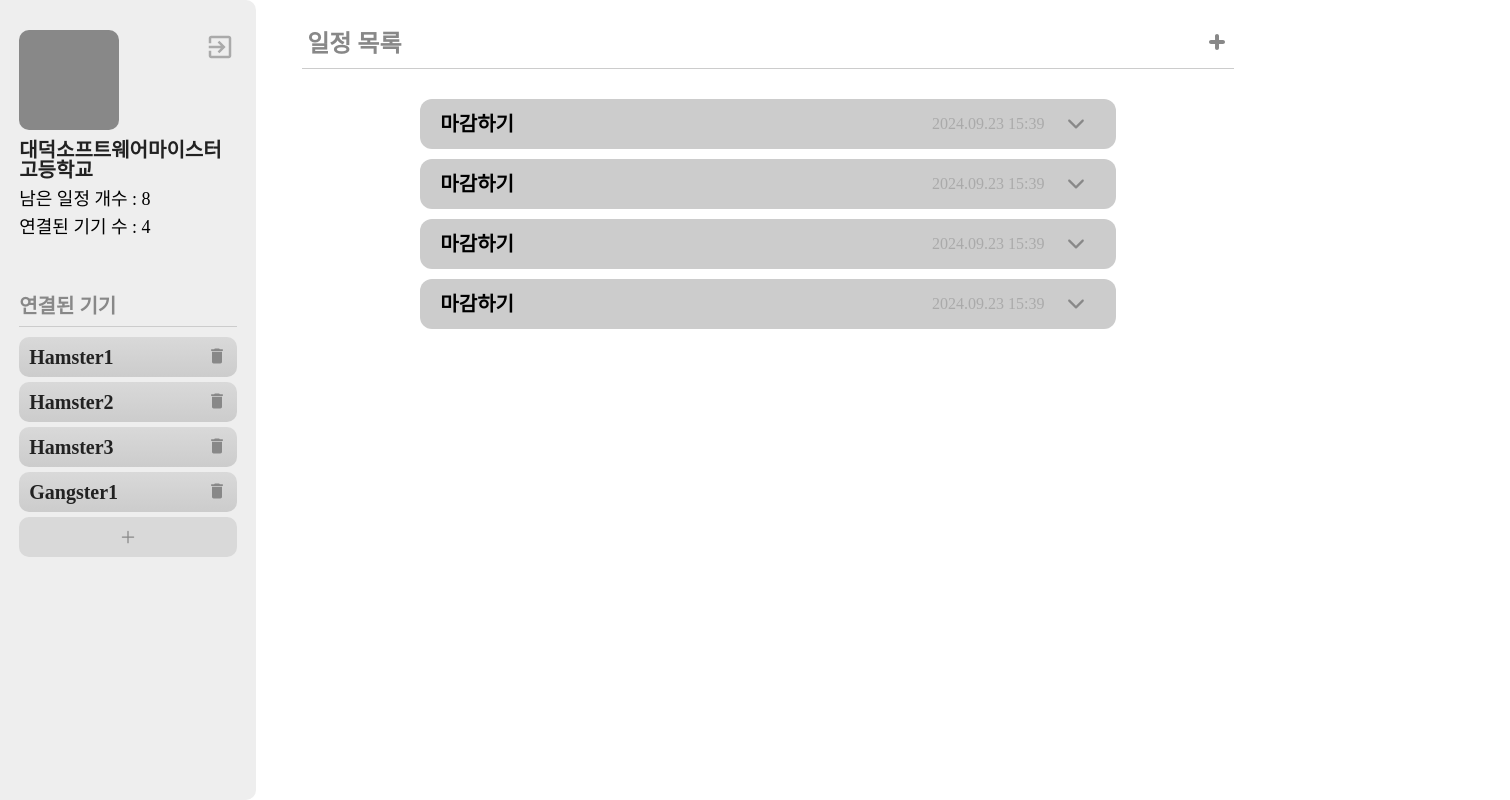
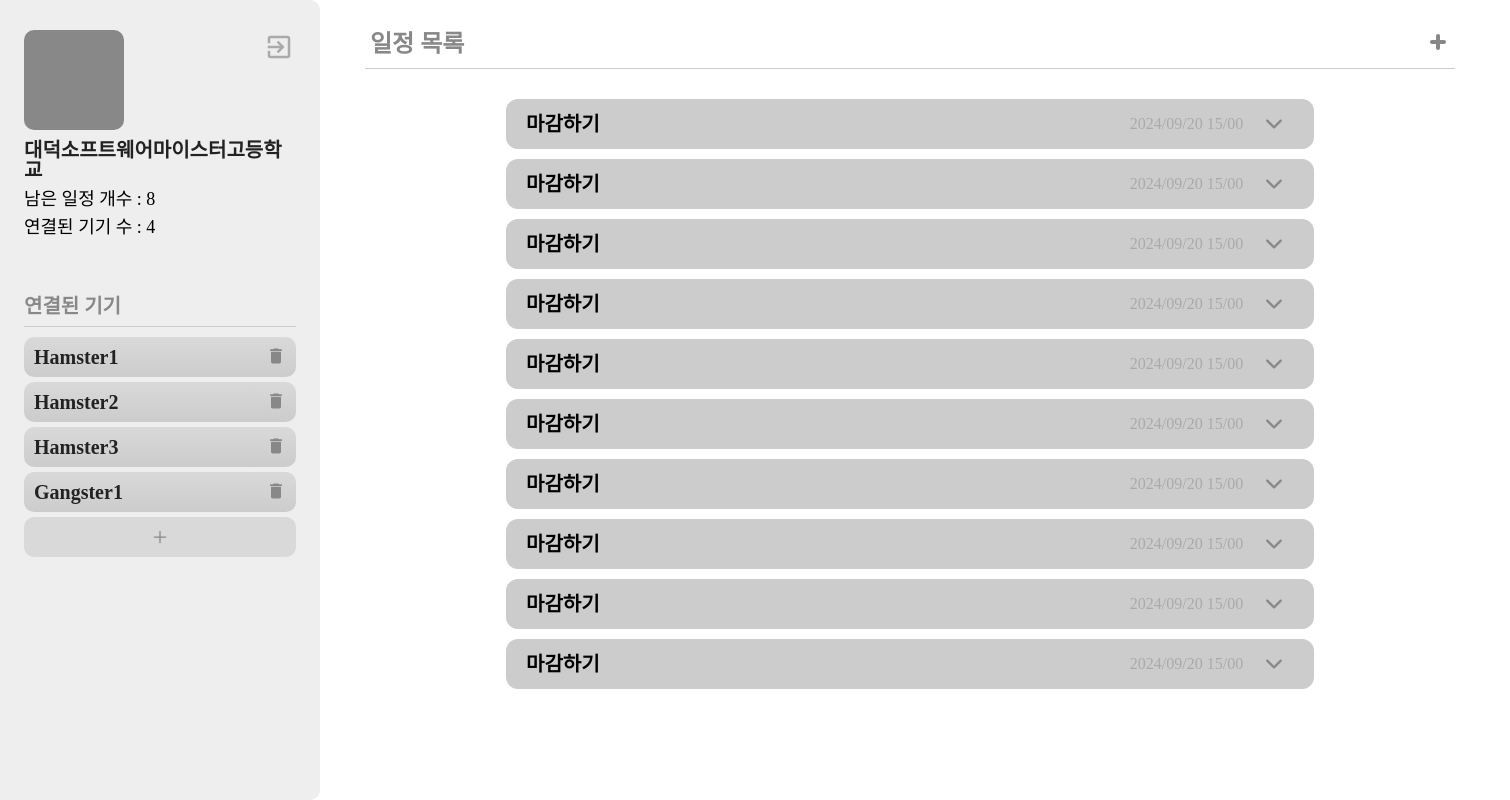
Before and after one commit to DLC-DSM/DoW_front, a React (Create React App) app: page /main in a window 1280 px wide. Shown: the whole page, 1510 px wide, since content can reach past the window. Built offline with nearby package versions, Linux system fonts and the light colour scheme.

Commit message:
position error

```diff
--- a/src/pages/MainPage.tsx
+++ b/src/pages/MainPage.tsx
@@ -16,6 +16,59 @@ function MainPage() {
     const [editModal, setEditModal] = useState<Boolean>(false)
     const [addListModal, setAddListModal] = useState<Boolean>(false)
     const [addLoudBoy, setAddLoudBoy] = useState<Boolean>(false)
+
+    const Lists = [
+        {
+            time: "2024/09/20/15/00",
+            title: "마감하기",
+            content: "마감 하라고 샹123ㅕㄹㄴ아 !!@!@!@",
+        },
+        {
+            time: "2024/09/20/15/00",
+            title: "마감하기",
+            content: "마감 하라고 샹123ㅕㄹㄴ아 !!@!@!@",
+        },
+        {
+            time: "2024/09/20/15/00",
+            title: "마감하기",
+            content: "마감 하라고 샹123ㅕㄹㄴ아 !!@!@!@",
+        },
+        {
+            time: "2024/09/20/15/00",
+            title: "마감하기",
+            content: "마감 하라고 샹123ㅕㄹㄴ아 !!@!@!@",
+        },
+        {
+            time: "2024/09/20/15/00",
+            title: "마감하기",
+            content: "마감 하라고 샹123ㅕㄹㄴ아 !!@!@!@",
+        },
+        {
+            time: "2024/09/20/15/00",
+            title: "마감하기",
+            content: "마감 하라고 샹123ㅕㄹㄴ아 !!@!@!@",
+        },
+        {
+            time: "2024/09/20/15/00",
+            title: "마감하기",
+            content: "마감 하라고 샹123ㅕㄹㄴ아 !!@!@!@",
+        },
+        {
+            time: "2024/09/20/15/00",
+            title: "마감하기",
+            content: "마감 하라고 샹123ㅕㄹㄴ아 !!@!@!@",
+        },
+        {
+            time: "2024/09/20/15/00",
+            title: "마감하기",
+            content: "마감 하라고 샹123ㅕㄹㄴ아 !!@!@!@",
+        },
+        {
+            time: "2024/09/20/15/00",
+            title: "마감하기",
+            content: "마감 하라고 샹123ㅕㄹㄴ아 !!@!@!@",
+        },
+    ]
 
     const delModalToggleHandler = () => {
         setDelModalShow(!delModalShow)
@@ -133,34 +186,17 @@ function MainPage() {
                         </AddList>
                     </ListTitle>
                     <ListContainer>
-                        <List
-                            name="마감하기"
-                            date="2024-09-23T15:39:22"
-                            explain="마감을 할 지어다"
-                            onClickEdit={editModalToggleHandler}
-                            onClickDel={delModalToggleHandler}
-                        />
-                        <List
-                            name="마감하기"
-                            date="2024-09-23T15:39:22"
-                            explain="마감을 할 지어다"
-                            onClickEdit={editModalToggleHandler}
-                            onClickDel={delModalToggleHandler}
-                        />
-                        <List
-                            name="마감하기"
-                            date="2024-09-23T15:39:22"
-                            explain="마감을 할 지어다"
-                            onClickEdit={editModalToggleHandler}
-                            onClickDel={delModalToggleHandler}
-                        />
-                        <List
-                            name="마감하기"
-                            date="2024-09-23T15:39:22"
-                            explain="마감을 할 지어다"
-                            onClickEdit={editModalToggleHandler}
-                            onClickDel={delModalToggleHandler}
-                        />
+                        {Lists.map((v) => {
+                            return (
+                                <List
+                                    name={v.title}
+                                    date={v.time}
+                                    explain={v.content}
+                                    onClickEdit={editModalToggleHandler}
+                                    onClickDel={delModalToggleHandler}
+                                />
+                            )
+                        })}
                     </ListContainer>
                 </Container>
             </Background>
@@ -180,7 +216,7 @@ const Background = styled.div`
 `
 
 const LeftBar = styled.div`
-    width: 20%;
+    width: 320px;
     height: 100vh;
     background: ${Colors.Gray100};
     border-radius: 0 10px 10px 0;
@@ -250,8 +286,9 @@ const ConnectWrapper = styled.div`
 `
 
 const Container = styled.div`
-    margin-left: auto;
-    width: 80%;
+    position: absolute;
+    left: 310px;
+    width: 1200px;
     height: 100vh;
     display: flex;
     justify-content: start;
```
